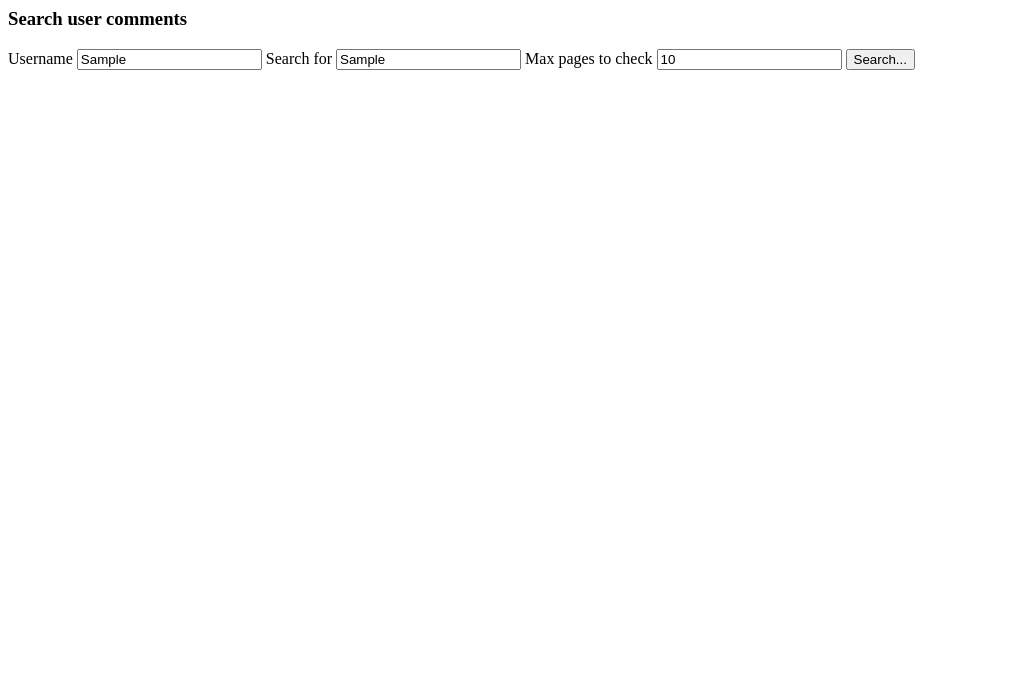
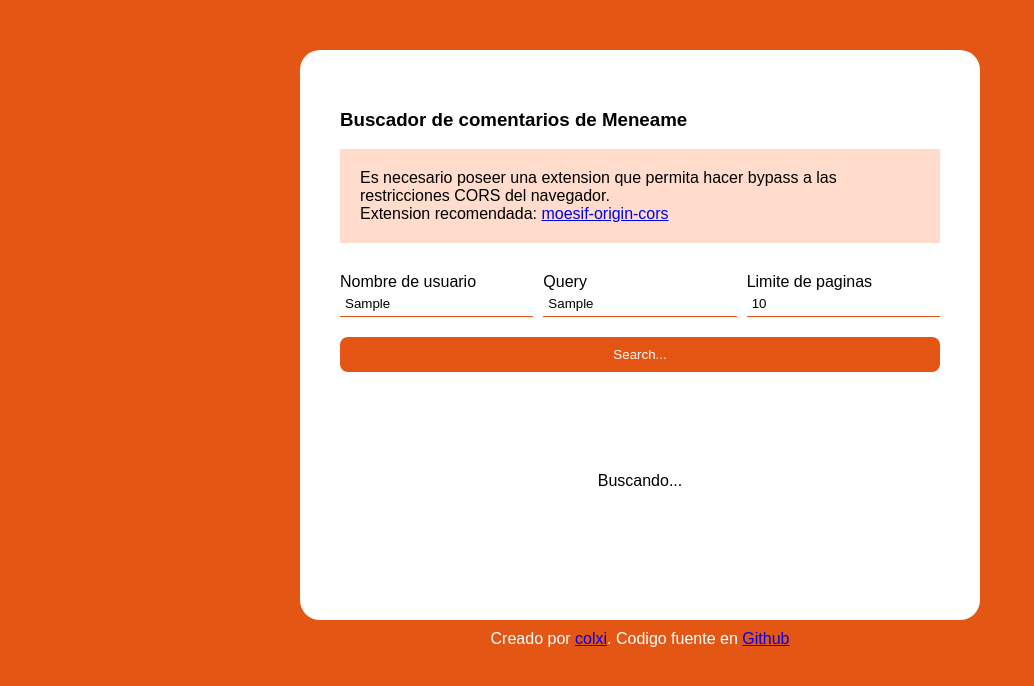
Before and after one commit to colxi/meneame-search-comments, a website: page index.html in a window 1280 px wide. Both pictures are taken after typing "Sample", "Sample" into the empty fields and a click on the button "Search...". Shown: the whole page, without its empty margins (0-1034 px from the left). Drawn offline with Linux system fonts and the light colour scheme; no server answers.

Commit message:
[NO-TICKET] feat: improved UI

```diff
--- a/index.html
+++ b/index.html
@@ -3,49 +3,134 @@
     <script src="main.js"></script>
   </head>
   <body>
-    <h3>Search user comments</h3>
-    <label>Username</label>
-    <input type="text" id="usernameInput"/>
-    <label>Search for</label>
-    <input type="text" id="searchQueryInput"/>
-    <label>Max pages to check</label>
-    <input type="number" id="maxPagesInput" min="0" value="10"/>
-    <input type="button" id="submitButton"/ value="Search...">
-    <div id="resultsContainer"></div>
+    <div class="container">
+      <h3>Buscador de comentarios de Meneame</h3>
+      <div class="disclaimer">
+        <span>
+          Es necesario poseer una extension que permita hacer bypass a las
+          restricciones CORS del navegador.
+        </span>
+        <div>
+          <span>Extension recomendada:</span>
+          <a
+            href="https://chrome.google.com/webstore/detail/moesif-origin-cors-change/digfbfaphojjndkpccljibejjbppifbc"
+            target="_blank"
+            >moesif-origin-cors</a
+          >
+        </div>
+      </div>
+      <div class="search">
+        <div>
+          <label>Nombre de usuario</label>
+          <input type="text" id="usernameInput" />
+        </div>
+        <div>
+          <label>Query</label>
+          <input type="text" id="searchQueryInput" />
+        </div>
+        <div>
+          <label>Limite de paginas</label>
+          <input type="number" id="maxPagesInput" min="0" value="10" />
+        </div>
+      </div>
+      <input type="button" id="submitButton" value="Search..." class="button" />
+      <div id="loader" hidden>Buscando...</div>
+      <div id="resultsContainer"></div>
+    </div>
+    <div class="credits">
+      Creado por <a href="https://colxi.info" target="_blank">colxi</a>. Codigo
+      fuente en
+      <a href="https://github.com/colxi/meneame-search-comments" target="_blank"
+        >Github</a
+      >
+    </div>
   </body>
-  <script>
-    const DOM = {
-      submitButton : document.getElementById('submitButton'),
-      usernameInput : document.getElementById('usernameInput'),
-      maxPagesInput : document.getElementById('maxPagesInput'),
-      searchQueryInput : document.getElementById('searchQueryInput'),
-      resultsContainer :  document.getElementById('resultsContainer')
+  <style>
+    [hidden='true'] {
+      visibility: hidden !important;
     }
 
-    const performSeach = async () => {
-      const username = DOM.usernameInput.value.trim()
-      const searchQuery = DOM.searchQueryInput.value.trim()
-      const maxPages = Number(DOM.maxPagesInput.value)
-      const results = await findUserComments(username, searchQuery, maxPages )
-      const formattedResults = results.map( i => {
-        const formattedComment = i
-          .replaceAll(searchQuery || null, `<span class="match-string">${searchQuery}</span>`)
-          .replaceAll('\n' , '<br/>')
-        return `<div class="comment">${ formattedComment }</div>`
-      })
-      DOM.resultsContainer.innerHTML = formattedResults.join('')
+    body {
+      background: #e35614;
+      font-family: arial;
     }
 
-    DOM.submitButton.addEventListener('click', performSeach )
-  </script>
-  <style>
-    .comment{
-      margin:5px;
-      padding:10px;
-      border:1px solid gray;
+    label {
+      display: block;
     }
-    .match-string{
-      background-color:yellow;
+
+    input {
+      width: 100%;
+      padding: 5px;
+      border: 0px;
+      border-bottom: 1px solid #e45514;
+    }
+
+    .container {
+      width: 600px;
+      margin: 50px auto;
+      background: white;
+      padding: 40px;
+      border-radius: 20px;
+      margin-bottom: 10px;
+    }
+
+    .disclaimer {
+      padding: 20px;
+      margin-bottom: 30px;
+      display: block;
+      background: #ffdccc;
+    }
+
+    .search {
+      display: grid;
+      gap: 10px;
+      grid-template-columns: 1fr 1fr 1fr;
+    }
+
+    .button {
+      margin-top: 20px;
+      width: 100%;
+      background: #e45514;
+      color: white;
+      padding: 10px;
+      border: 0px;
+      border-radius: 8px;
+      cursor: pointer;
+    }
+
+    #loader {
+      text-align: center;
+      margin: 50px;
+      margin-top: 100px;
+    }
+
+    #resultsContainer {
+      padding-top: 40px;
+    }
+
+    .comment {
+      margin-bottom: 15px;
+      padding: 10px;
+      background: #ededed;
+      border-radius: 10px;
+      padding: 20px;
+      color: #8c8c8c;
+    }
+
+    .match-string {
+      background-color: #e45514;
+      color: white;
+      padding: 3px px;
+    }
+
+    .no_results {
+      text-align: center;
+    }
+
+    .credits {
+      text-align: center;
+      color: white;
     }
   </style>
 </html>
--- a/main.js
+++ b/main.js
@@ -1,3 +1,4 @@
+let DOM = {}
 const bodyExp = /<body>(?<body>[^]+?)<\/body>/gm
 const parser = new DOMParser()
 
@@ -35,3 +36,50 @@
   const comments = await getAllComments(username, maxPages)
   return comments.filter((i) => i.includes(str))
 }
+
+async function performSearch() {
+  const username = DOM.usernameInput.value.trim()
+  const searchQuery = DOM.searchQueryInput.value.trim()
+  const maxPages = Number(DOM.maxPagesInput.value)
+
+  if (!username || !searchQuery || !searchQuery) {
+    alert('Por favor rellena todos los campos del formulario')
+    return
+  }
+
+  DOM.resultsContainer.innerHTML = ''
+  DOM.loader.removeAttribute('hidden', true)
+  let formattedResults
+  const results = await findUserComments(username, searchQuery, maxPages)
+  if (results.length) {
+    formattedResults = results.map((i) => {
+      const formattedComment = i
+        .replaceAll(
+          searchQuery || null,
+          `<span class="match-string">${searchQuery}</span>`
+        )
+        .replaceAll('\n', '<br/>')
+      return `<div class="comment">${formattedComment}</div>`
+    })
+  } else {
+    formattedResults = [
+      '<div class="no_results">No se han encontrado resultados</div>',
+    ]
+  }
+
+  DOM.loader.setAttribute('hidden', true)
+  DOM.resultsContainer.innerHTML = formattedResults.join('')
+}
+
+window.addEventListener('DOMContentLoaded', (event) => {
+  console.log('aa')
+  DOM = {
+    submitButton: document.getElementById('submitButton'),
+    usernameInput: document.getElementById('usernameInput'),
+    maxPagesInput: document.getElementById('maxPagesInput'),
+    searchQueryInput: document.getElementById('searchQueryInput'),
+    resultsContainer: document.getElementById('resultsContainer'),
+    loader: document.getElementById('loader'),
+  }
+  DOM.submitButton.addEventListener('click', performSearch)
+})
```
